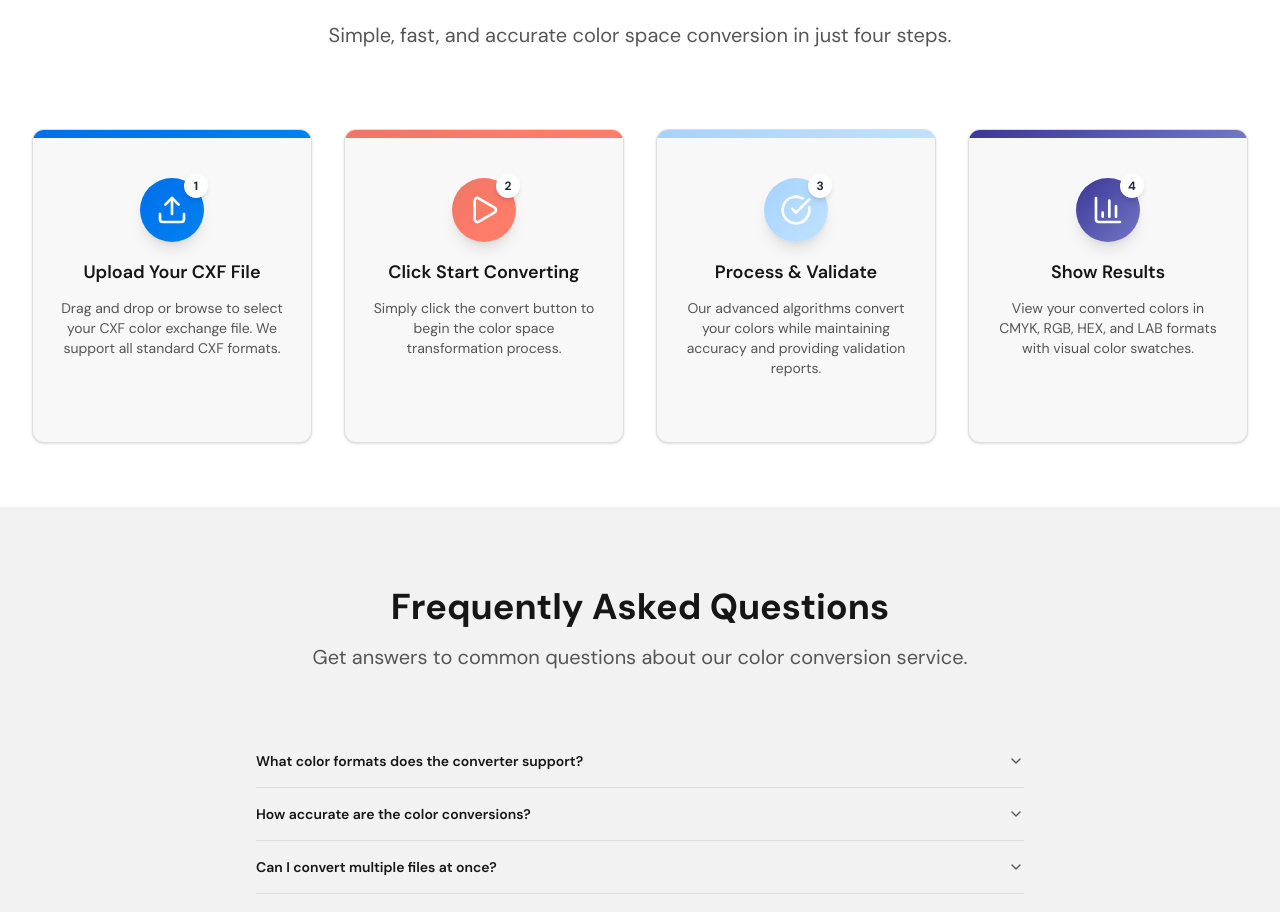
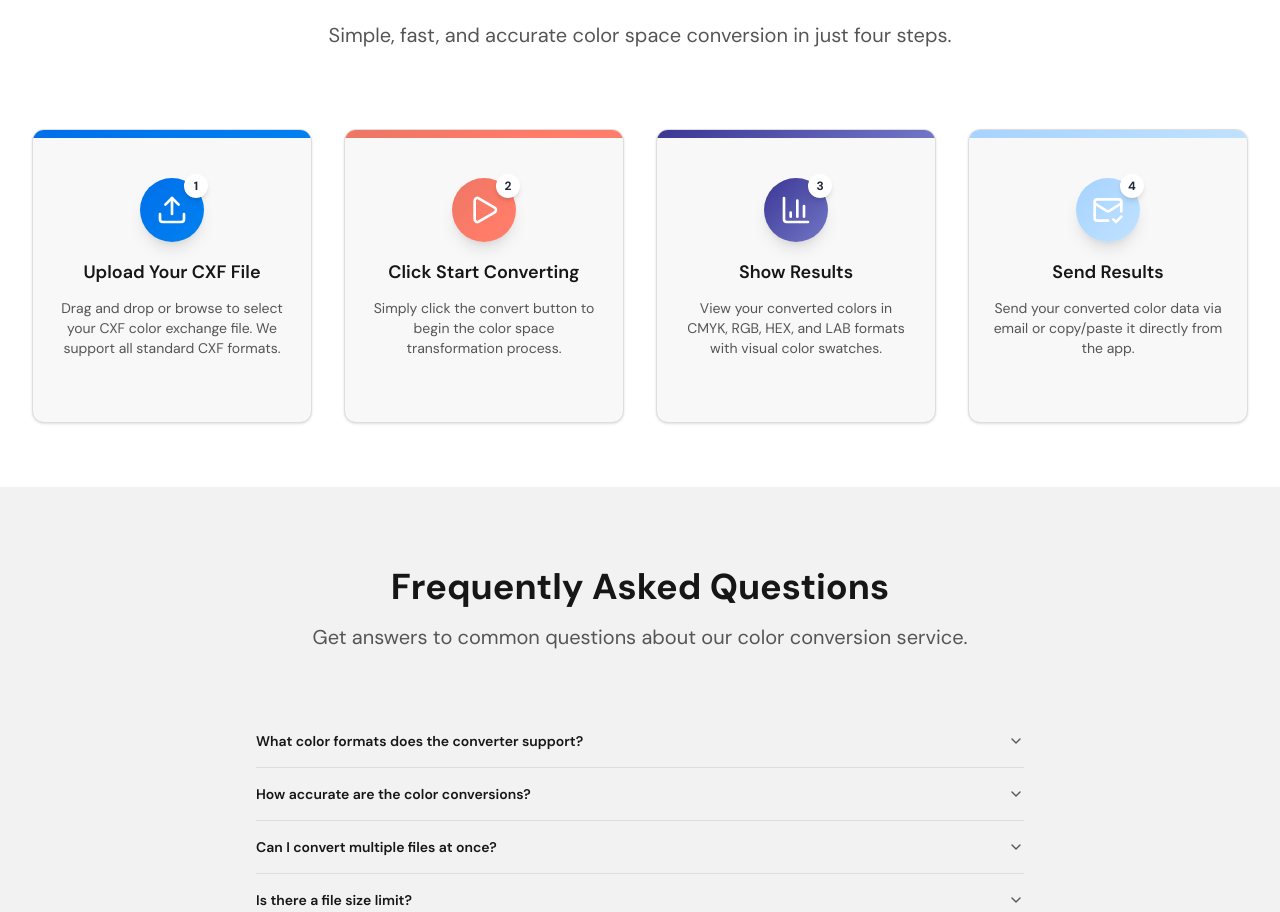
Before and after one commit to s1avvo/cxf-converter, a Next.js app: page / in a window 1280 px wide. Shown: the part 820-1732 px from the top of the page. Built offline with nearby package versions, Linux system fonts and the light colour scheme.

Commit message:
ref: update HowItWorks steps

```diff
--- a/src/ui/how-it-works-section.tsx
+++ b/src/ui/how-it-works-section.tsx
@@ -1,5 +1,5 @@
 import { Card, CardContent } from "@ui/shadcn/card";
-import { Upload, Play, CheckCircle, BarChart3 } from "lucide-react";
+import { Upload, Play, CheckCircle, BarChart3, MailCheck } from "lucide-react";
 
 const steps = [
 	{
@@ -18,20 +18,19 @@ const steps = [
 		gradientClass: "gradient-step-2",
 	},
 	{
-		icon: CheckCircle,
-		title: "Process & Validate",
-		description:
-			"Our advanced algorithms convert your colors while maintaining accuracy and providing validation reports.",
-		color: "text-accent",
-		gradientClass: "gradient-step-3",
-	},
-	{
 		icon: BarChart3,
 		title: "Show Results",
 		description:
 			"View your converted colors in CMYK, RGB, HEX, and LAB formats with visual color swatches.",
 		color: "text-muted-foreground",
 		gradientClass: "gradient-step-4",
+	},
+	{
+		icon: MailCheck,
+		title: "Send Results",
+		description: "Send your converted color data via email or copy/paste it directly from the app.",
+		color: "text-accent",
+		gradientClass: "gradient-step-3",
 	},
 ];
 
```
